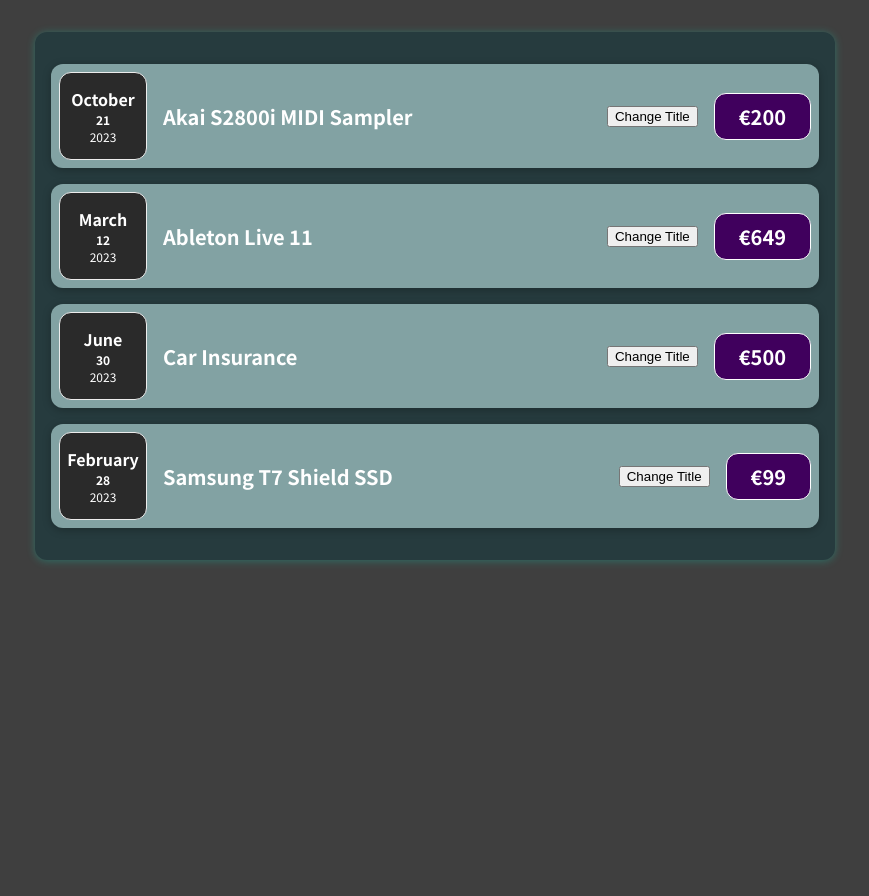
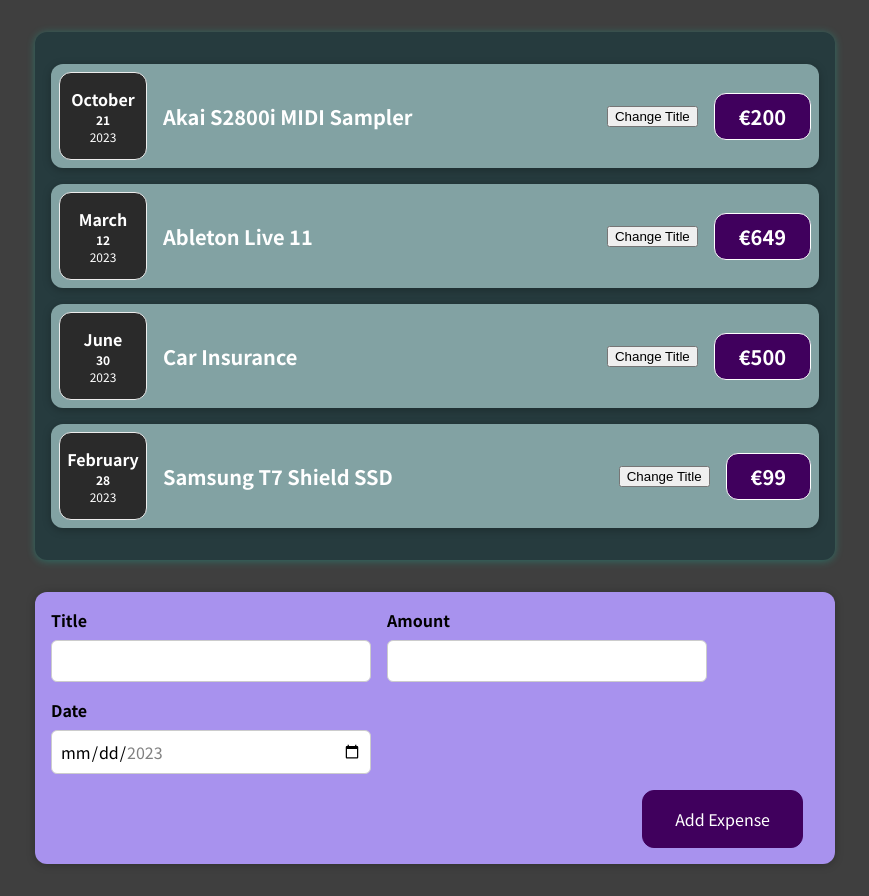
Before and after one commit to qjstuart/reactjs-expenses-tracker, a React (Create React App) app: page / in a window 1280 px wide. Shown: the whole page, without its empty margins (205-1074 px from the left). Before the commit the page ends 800 px from the top, so only its background shows below. Built offline with nearby package versions, Linux system fonts and the light colour scheme.

Commit message:
Added form to submit a new expense

```diff
--- a/src/App.js
+++ b/src/App.js
@@ -1,4 +1,5 @@
 import ExpensesList from "./components/Expenses/ExpensesList";
+import NewExpenseItem from "./components/NewExpense/NewExpenseItem";
 
 const App = () => {
   const expenses = [
@@ -31,10 +32,7 @@
   return (
     <div>
       <ExpensesList expenses={expenses} />
-      {/* <ExpenseItem title={expenses[0].title} amount={expenses[0].amount} date={expenses[0].date}></ExpenseItem>
-      <ExpenseItem title={expenses[1].title} amount={expenses[1].amount} date={expenses[1].date}></ExpenseItem>
-      <ExpenseItem title={expenses[2].title} amount={expenses[2].amount} date={expenses[2].date}></ExpenseItem>
-      <ExpenseItem title={expenses[3].title} amount={expenses[3].amount} date={expenses[3].date}></ExpenseItem> */}
+      <NewExpenseItem />
     </div>
   );
 }
--- /dev/null
+++ b/src/components/NewExpense/ExpenseForm.css
@@ -0,0 +1,26 @@
+.new-expense__controls {
+  display: flex;
+  flex-wrap: wrap;
+  gap: 1rem;
+  margin-bottom: 1rem;
+  text-align: left;
+}
+
+.new-expense__control label {
+  font-weight: bold;
+  margin-bottom: 0.5rem;
+  display: block;
+}
+
+.new-expense__control input {
+  font: inherit;
+  padding: 0.5rem;
+  border-radius: 6px;
+  border: 1px solid #ccc;
+  width: 20rem;
+  max-width: 100%;
+}
+
+.new-expense__actions {
+  text-align: right;
+}
--- /dev/null
+++ b/src/components/NewExpense/ExpenseForm.js
@@ -0,0 +1,73 @@
+import "./ExpenseForm.css";
+import { useState } from "react";
+
+const ExpenseForm = () => {
+  const [enteredTitle, setEnteredTitle] = useState("");
+  const [enteredAmount, setEnteredAmount] = useState("");
+  const [enteredDate, setEnteredDate] = useState("");
+
+  const titleChangeHandler = (event) => {
+    setEnteredTitle(event.target.value);
+  };
+
+  const amountChangeHandler = (event) => {
+    setEnteredAmount(event.target.value);
+  };
+
+  const dateChangeHandler = (event) => {
+    setEnteredDate(event.target.value);
+  };
+
+  const submitHandler = (event) => {
+    event.preventDefault(); // prevent default behaviour of page reload on form submission
+    const newExpense = {
+      title: enteredTitle,
+      amount: enteredAmount,
+      date: new Date(enteredDate),
+    };
+    console.log(newExpense);
+    setEnteredTitle("");
+    setEnteredAmount("");
+    setEnteredDate("");
+  };
+
+  return (
+    <form onSubmit={submitHandler}>
+      <div className="new-expense__controls">
+        <div className="new-expense__control">
+          <label>Title</label>
+          <input
+            type="text"
+            value={enteredTitle}
+            onChange={titleChangeHandler}
+          />
+        </div>
+        <div className="new-expense__control">
+          <label>Amount</label>
+          <input
+            type="number"
+            value={enteredAmount}
+            min="0.01"
+            step="0.01"
+            onChange={amountChangeHandler}
+          />
+        </div>
+        <div className="new-expense__control">
+          <label>Date</label>
+          <input
+            type="date"
+            value={enteredDate}
+            min="2023-01-01"
+            max="2023-12-31"
+            onChange={dateChangeHandler}
+          />
+        </div>
+      </div>
+      <div className="new-expense__actions">
+        <button type="submit">Add Expense</button>
+      </div>
+    </form>
+  );
+};
+
+export default ExpenseForm;
--- /dev/null
+++ b/src/components/NewExpense/NewExpenseItem.css
@@ -0,0 +1,38 @@
+.new-expense {
+  background-color: #a892ee;
+  padding: 1rem;
+  margin: 2rem auto;
+  width: 50rem;
+  max-width: 95%;
+  border-radius: 12px;
+  text-align: center;
+  box-shadow: 0 1px 8px rgba(0, 0, 0, 0.25);
+}
+
+.new-expense button {
+  font: inherit;
+  cursor: pointer;
+  padding: 1rem 2rem;
+  border: 1px solid #40005d;
+  background-color: #40005d;
+  color: white;
+  border-radius: 12px;
+  margin-right: 1rem;
+}
+
+.new-expense button:hover,
+.new-expense button:active {
+  background-color: #510674;
+  border-color: #510674;
+}
+
+.new-expense button.alternative {
+  color: #220131;
+  border-color: transparent;
+  background-color: transparent;
+}
+
+.new-expense button.alternative:hover,
+.new-expense button.alternative:active {
+  background-color: #ddb3f8;
+}
--- /dev/null
+++ b/src/components/NewExpense/NewExpenseItem.js
@@ -0,0 +1,12 @@
+import "./NewExpenseItem.css";
+import ExpenseForm from "./ExpenseForm";
+
+const NewExpenseItem = () => {
+  return (
+    <div className="new-expense">
+      <ExpenseForm />
+    </div>
+  );
+};
+
+export default NewExpenseItem;
```
